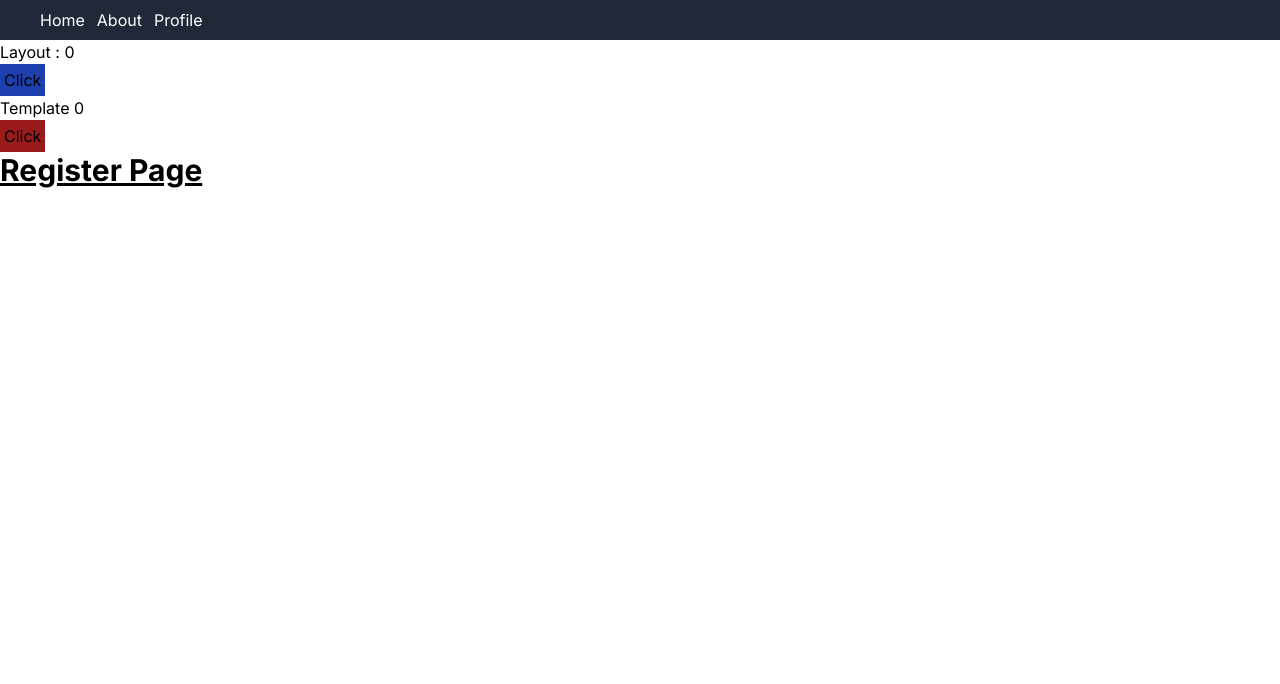
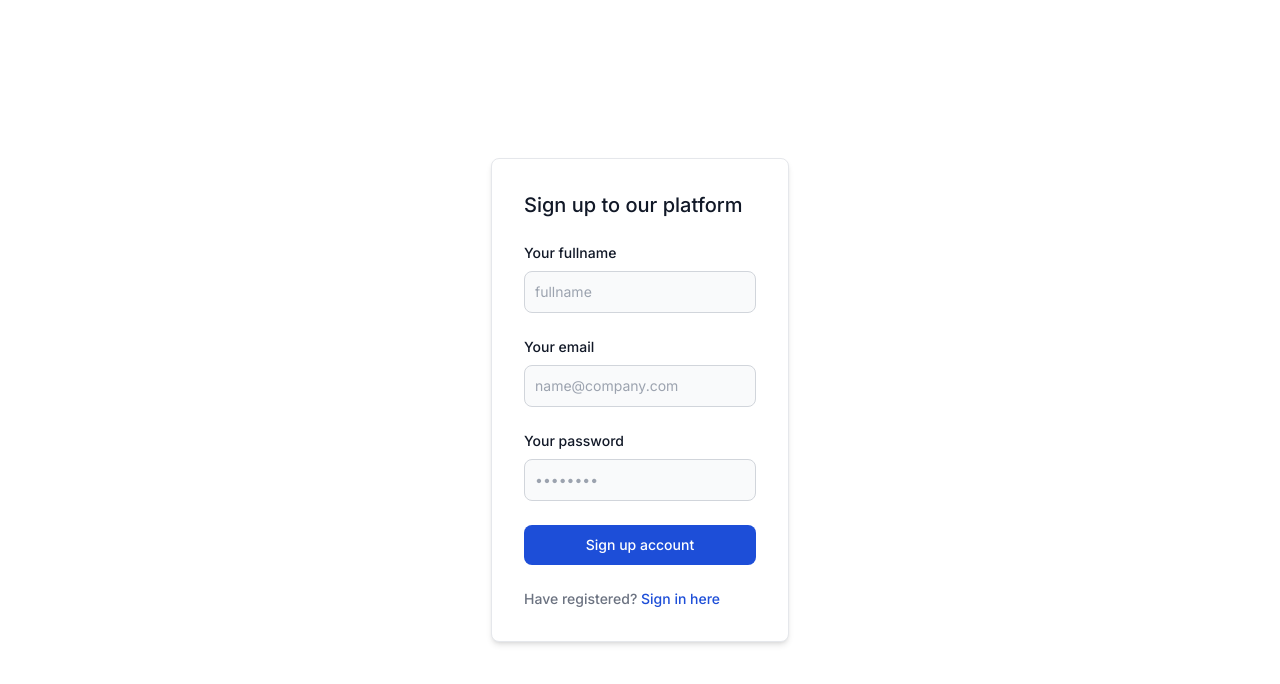
Before and after one commit to MHendriF/Hello-Next-JS, a Next.js app in the folder VIP-CODE-STUDIO/next-app-router/: page /register in a window 1280 px wide. Shown: the top 684 px of the page. Built offline with nearby package versions, Linux system fonts and the light colour scheme.

Commit message:
link & navigation

```diff
--- a/VIP-CODE-STUDIO/next-app-router/src/app/(auth)/login/page.tsx
+++ b/VIP-CODE-STUDIO/next-app-router/src/app/(auth)/login/page.tsx
@@ -1,3 +1,63 @@
+import Link from "next/link";
+
 export default function LoginPage() {
-  return <h1 className="text-3xl font-bold underline">Login Page</h1>;
+  return (
+    <div className="h-screen w-100 flex justify-center items-center">
+      <div className="bg-white shadow-md border border-gray-200 rounded-lg max-w-sm p-4 sm:p-6 lg:p-8 dark:bg-gray-800 dark:border-gray-700">
+        <form className="space-y-6" action="#">
+          <h3 className="text-xl font-medium text-gray-900 dark:text-white">
+            Sign in to our platform
+          </h3>
+          <div>
+            <label
+              htmlFor="email"
+              className="text-sm font-medium text-gray-900 block mb-2 dark:text-gray-300"
+            >
+              Your email
+            </label>
+            <input
+              type="email"
+              name="email"
+              id="email"
+              className="bg-gray-50 border border-gray-300 text-gray-900 sm:text-sm rounded-lg focus:ring-blue-500 focus:border-blue-500 block w-full p-2.5 dark:bg-gray-600 dark:border-gray-500 dark:placeholder-gray-400 dark:text-white"
+              placeholder="name@company.com"
+              required
+            />
+          </div>
+          <div>
+            <label
+              htmlFor="password"
+              className="text-sm font-medium text-gray-900 block mb-2 dark:text-gray-300"
+            >
+              Your password
+            </label>
+            <input
+              type="password"
+              name="password"
+              id="password"
+              placeholder="••••••••"
+              className="bg-gray-50 border border-gray-300 text-gray-900 sm:text-sm rounded-lg focus:ring-blue-500 focus:border-blue-500 block w-full p-2.5 dark:bg-gray-600 dark:border-gray-500 dark:placeholder-gray-400 dark:text-white"
+              required
+            />
+          </div>
+
+          <button
+            type="submit"
+            className="w-full text-white bg-blue-700 hover:bg-blue-800 focus:ring-4 focus:ring-blue-300 font-medium rounded-lg text-sm px-5 py-2.5 text-center dark:bg-blue-600 dark:hover:bg-blue-700 dark:focus:ring-blue-800"
+          >
+            Login to your account
+          </button>
+          <div className="text-sm font-medium text-gray-500 dark:text-gray-300">
+            Not registered?{" "}
+            <Link
+              href="/register"
+              className="text-blue-700 hover:underline dark:text-blue-500"
+            >
+              Create account
+            </Link>
+          </div>
+        </form>
+      </div>
+    </div>
+  );
 }
--- a/VIP-CODE-STUDIO/next-app-router/src/app/(auth)/register/page.tsx
+++ b/VIP-CODE-STUDIO/next-app-router/src/app/(auth)/register/page.tsx
@@ -1,3 +1,79 @@
+import Link from "next/link";
+
 export default function RegisterPage() {
-  return <h1 className="text-3xl font-bold underline">Register Page</h1>;
+  return (
+    <div className="h-screen w-100 flex justify-center items-center">
+      <div className="bg-white shadow-md border border-gray-200 rounded-lg max-w-sm p-4 sm:p-6 lg:p-8 dark:bg-gray-800 dark:border-gray-700">
+        <form className="space-y-6" action="#">
+          <h3 className="text-xl font-medium text-gray-900 dark:text-white">
+            Sign up to our platform
+          </h3>
+          <div>
+            <label
+              htmlFor="fullname"
+              className="text-sm font-medium text-gray-900 block mb-2 dark:text-gray-300"
+            >
+              Your fullname
+            </label>
+            <input
+              type="text"
+              name="fullname"
+              id="fullname"
+              className="bg-gray-50 border border-gray-300 text-gray-900 sm:text-sm rounded-lg focus:ring-blue-500 focus:border-blue-500 block w-full p-2.5 dark:bg-gray-600 dark:border-gray-500 dark:placeholder-gray-400 dark:text-white"
+              placeholder="fullname"
+              required
+            />
+          </div>
+          <div>
+            <label
+              htmlFor="email"
+              className="text-sm font-medium text-gray-900 block mb-2 dark:text-gray-300"
+            >
+              Your email
+            </label>
+            <input
+              type="email"
+              name="email"
+              id="email"
+              className="bg-gray-50 border border-gray-300 text-gray-900 sm:text-sm rounded-lg focus:ring-blue-500 focus:border-blue-500 block w-full p-2.5 dark:bg-gray-600 dark:border-gray-500 dark:placeholder-gray-400 dark:text-white"
+              placeholder="name@company.com"
+              required
+            />
+          </div>
+          <div>
+            <label
+              htmlFor="password"
+              className="text-sm font-medium text-gray-900 block mb-2 dark:text-gray-300"
+            >
+              Your password
+            </label>
+            <input
+              type="password"
+              name="password"
+              id="password"
+              placeholder="••••••••"
+              className="bg-gray-50 border border-gray-300 text-gray-900 sm:text-sm rounded-lg focus:ring-blue-500 focus:border-blue-500 block w-full p-2.5 dark:bg-gray-600 dark:border-gray-500 dark:placeholder-gray-400 dark:text-white"
+              required
+            />
+          </div>
+
+          <button
+            type="submit"
+            className="w-full text-white bg-blue-700 hover:bg-blue-800 focus:ring-4 focus:ring-blue-300 font-medium rounded-lg text-sm px-5 py-2.5 text-center dark:bg-blue-600 dark:hover:bg-blue-700 dark:focus:ring-blue-800"
+          >
+            Sign up account
+          </button>
+          <div className="text-sm font-medium text-gray-500 dark:text-gray-300">
+            Have registered?{" "}
+            <Link
+              href="/login"
+              className="text-blue-700 hover:underline dark:text-blue-500"
+            >
+              Sign in here
+            </Link>
+          </div>
+        </form>
+      </div>
+    </div>
+  );
 }
--- a/VIP-CODE-STUDIO/next-app-router/src/app/layout.tsx
+++ b/VIP-CODE-STUDIO/next-app-router/src/app/layout.tsx
@@ -5,9 +5,11 @@
 import "./globals.css";
 import Navbar from "./navbar";
 import { useState } from "react";
+import { usePathname } from "next/navigation";
 
 const inter = Inter({ subsets: ["latin"] });
 
+const disableNavbar = ["/login", "/register"];
 // export const metadata: Metadata = {
 //   title: "Create Next App",
 //   description: "Generated by create next app",
@@ -19,15 +21,16 @@
   children: React.ReactNode;
 }>) {
   const [state, setState] = useState(0);
-
+  const pathname = usePathname();
   return (
     <html lang="en">
       <body className={inter.className}>
-        <Navbar />
-        <div>Layout : {state}</div>
+        {!disableNavbar.includes(pathname) && <Navbar />}
+
+        {/* <div>Layout : {state}</div>
         <button onClick={() => setState(state + 1)} className="p-1 bg-blue-800">
           Click
-        </button>
+        </button> */}
         {children}
       </body>
     </html>
--- a/VIP-CODE-STUDIO/next-app-router/src/app/navbar.tsx
+++ b/VIP-CODE-STUDIO/next-app-router/src/app/navbar.tsx
@@ -1,11 +1,13 @@
 import Link from "next/link";
-import { usePathname } from "next/navigation";
+import { usePathname, useRouter } from "next/navigation";
 
 export default function Navbar() {
   const pathname = usePathname();
+  const router = useRouter();
 
   return (
-    <nav className="flex bg-gray-800 py-2 px-5">
+    <nav className="flex bg-gray-800 py-2 px-5 justify-between">
+      <div className="flex">
         <ul className="flex ml-5">
           <Link href="/">
             <li
@@ -35,6 +37,15 @@
             </li>
           </Link>
         </ul>
+      </div>
+      <div>
+        <button
+          className="bg-white text-sm px-3 h-7 rounded-md cursor-pointer"
+          onClick={() => router.push("/login")}
+        >
+          Login
+        </button>
+      </div>
     </nav>
   );
 }
--- a/VIP-CODE-STUDIO/next-app-router/src/app/template.tsx
+++ b/VIP-CODE-STUDIO/next-app-router/src/app/template.tsx
@@ -6,10 +6,10 @@
 
   return (
     <div>
-      <h1>Template {state}</h1>
+      {/* <h1>Template {state}</h1>
       <button onClick={() => setState(state + 1)} className="p-1 bg-red-800">
         Click
-      </button>
+      </button> */}
       {children}
     </div>
   );
```
Lines whose indentation alone changed are shown as unchanged.
